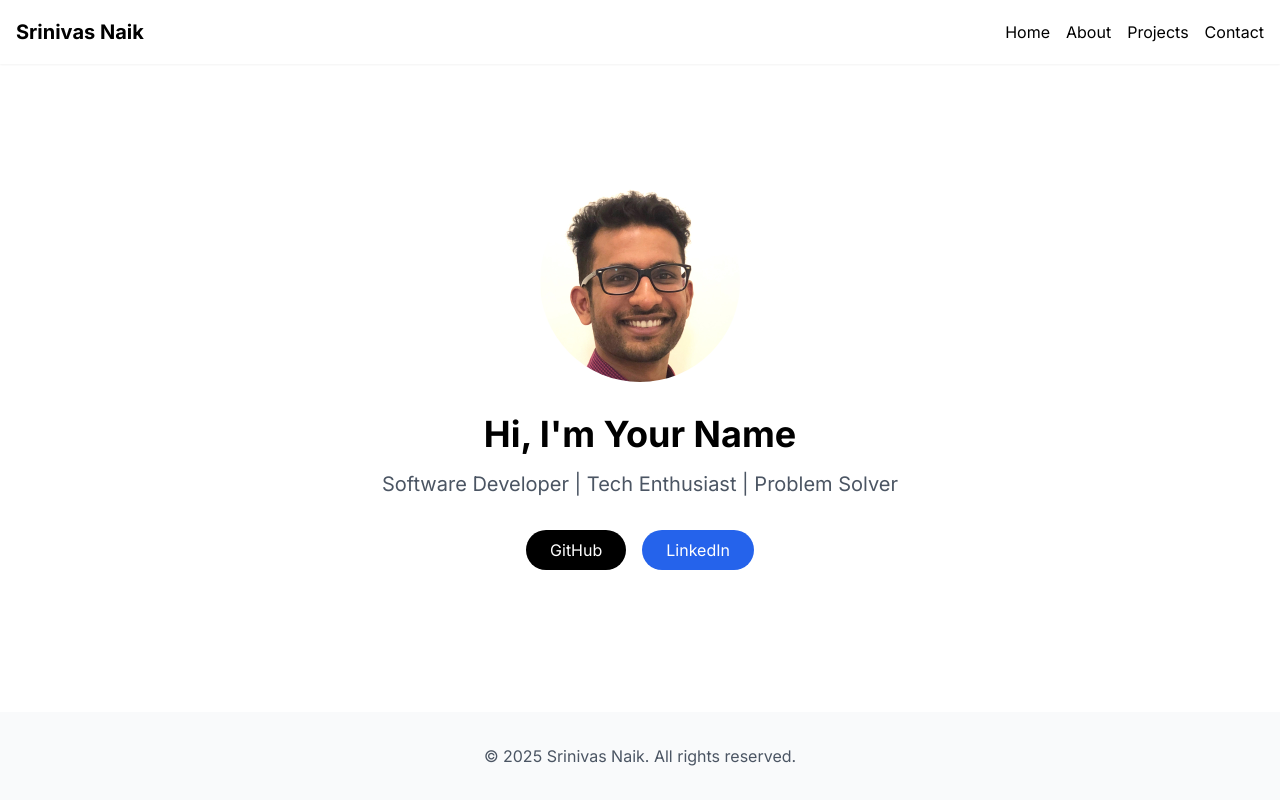
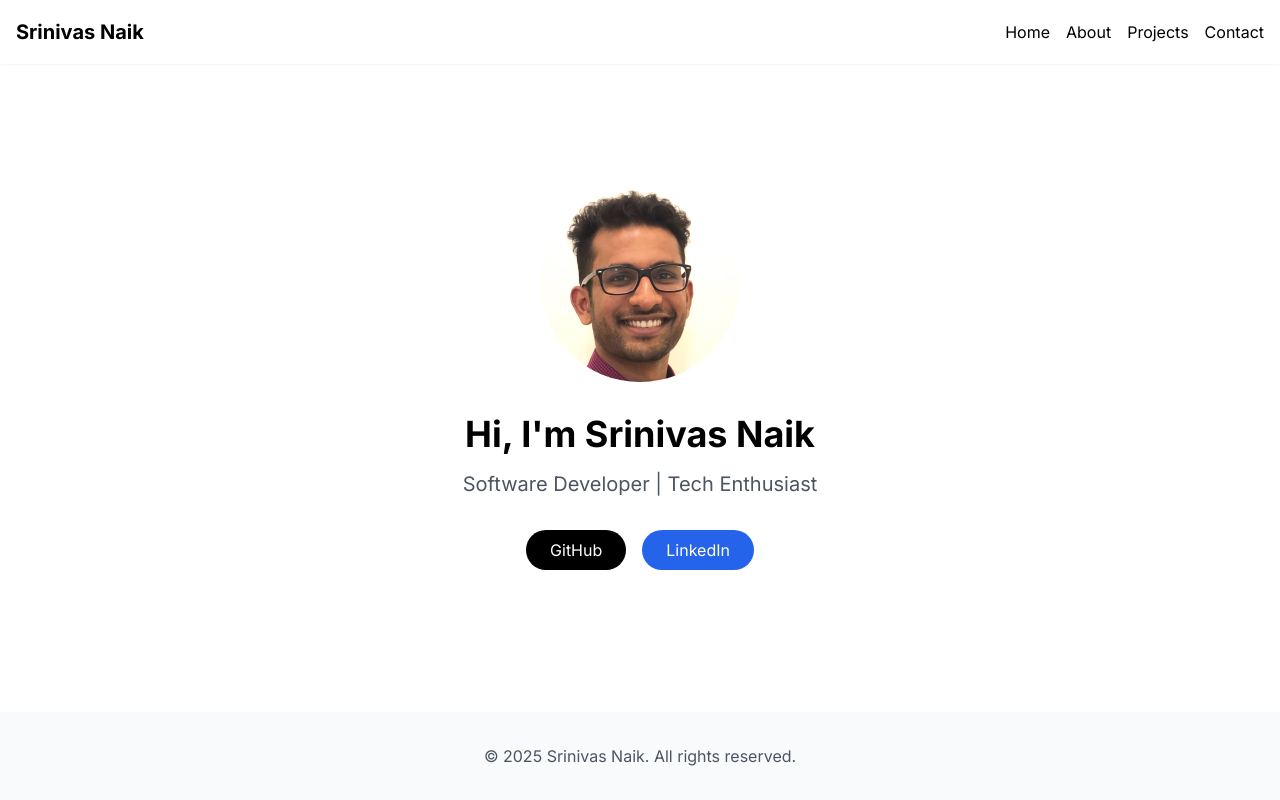
Before and after one commit to naiksrinivas/my-personal-website, a Next.js app: page / in a window 1280 px wide. Built offline with nearby package versions, Linux system fonts and the light colour scheme.

Commit message:
fix page name

```diff
--- a/src/app/page.tsx
+++ b/src/app/page.tsx
@@ -12,10 +12,10 @@ export default function Home() {
         priority
       />
       <h1 className="text-4xl font-bold mb-4">
-        Hi, I&apos;m Your Name
+        Hi, I&apos;m Srinivas Naik
       </h1>
       <p className="text-xl text-gray-600 mb-8">
-        Software Developer | Tech Enthusiast | Problem Solver
+        Software Developer | Tech Enthusiast
       </p>
       <div className="flex space-x-4">
         <a
```
